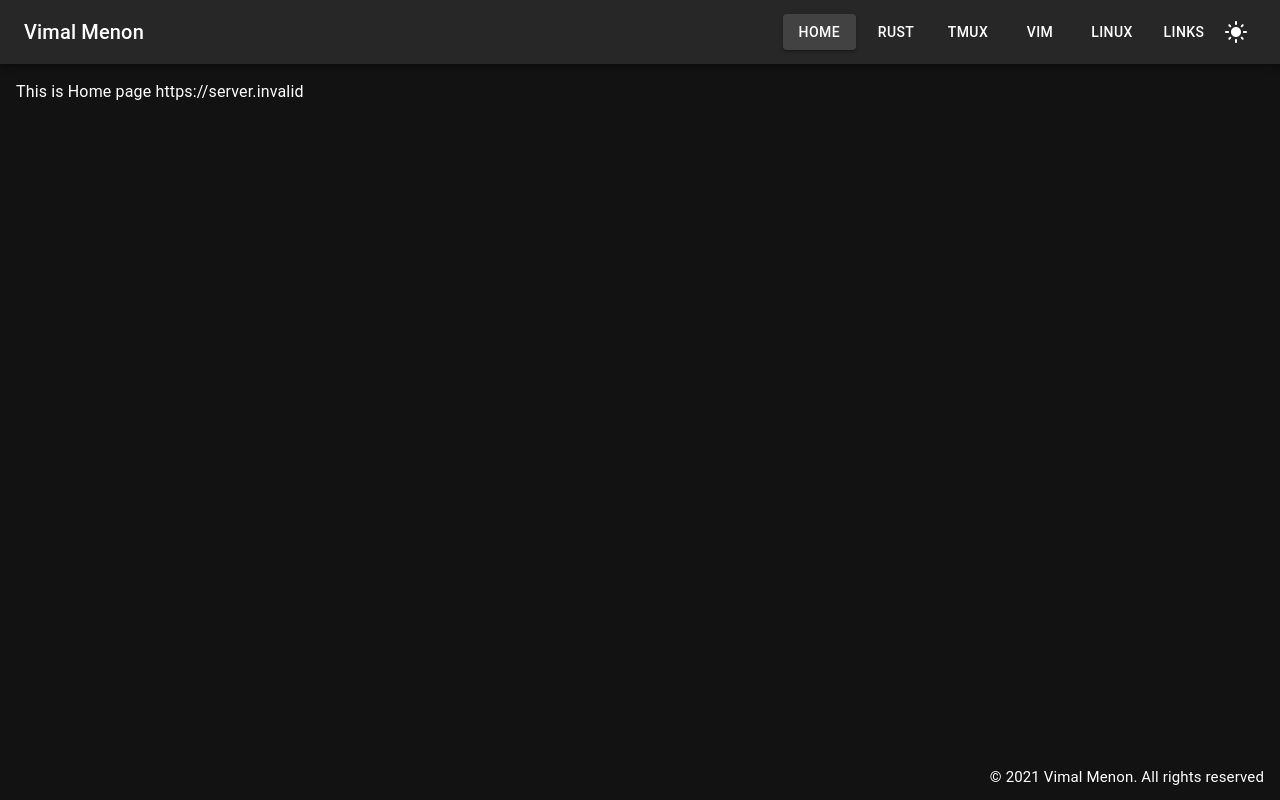
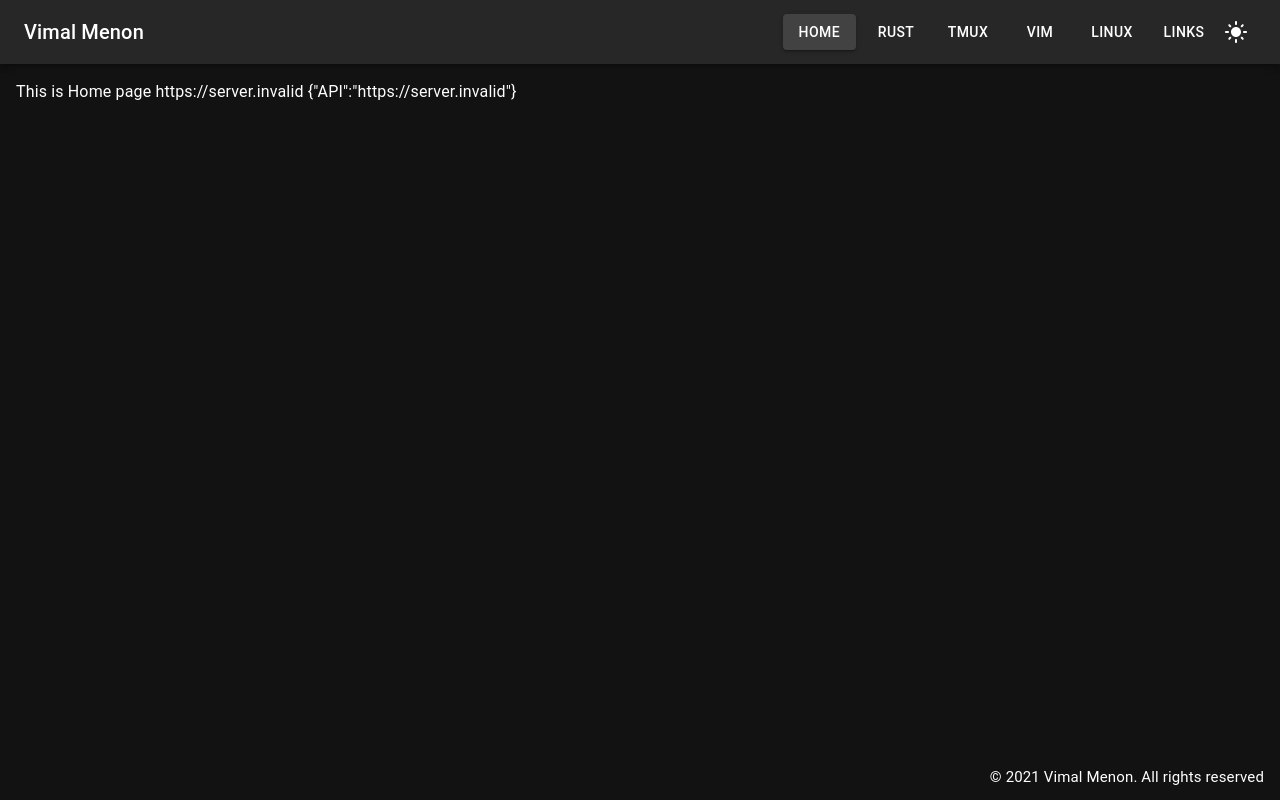
Before and after one commit to vimalmenon/frontend.vimalmenon.com, a Next.js app: page / in a window 1280 px wide. Built offline with nearby package versions, Linux system fonts and the light colour scheme; no server answers; what @mui/material-nextjs would draw is missing.

Commit message:
updated env

```diff
--- a/src/app/page.tsx
+++ b/src/app/page.tsx
@@ -1,8 +1,10 @@
 import Box from '@mui/material/Box';
 
 import { env } from '../config';
+
+
 const Home: React.FC = () => {
-  return <Box>This is Home page {env.API} </Box>;
+  return <Box>This is Home page {env.API} {JSON.stringify(env)} </Box>;
 };
 
 export default Home;
```
